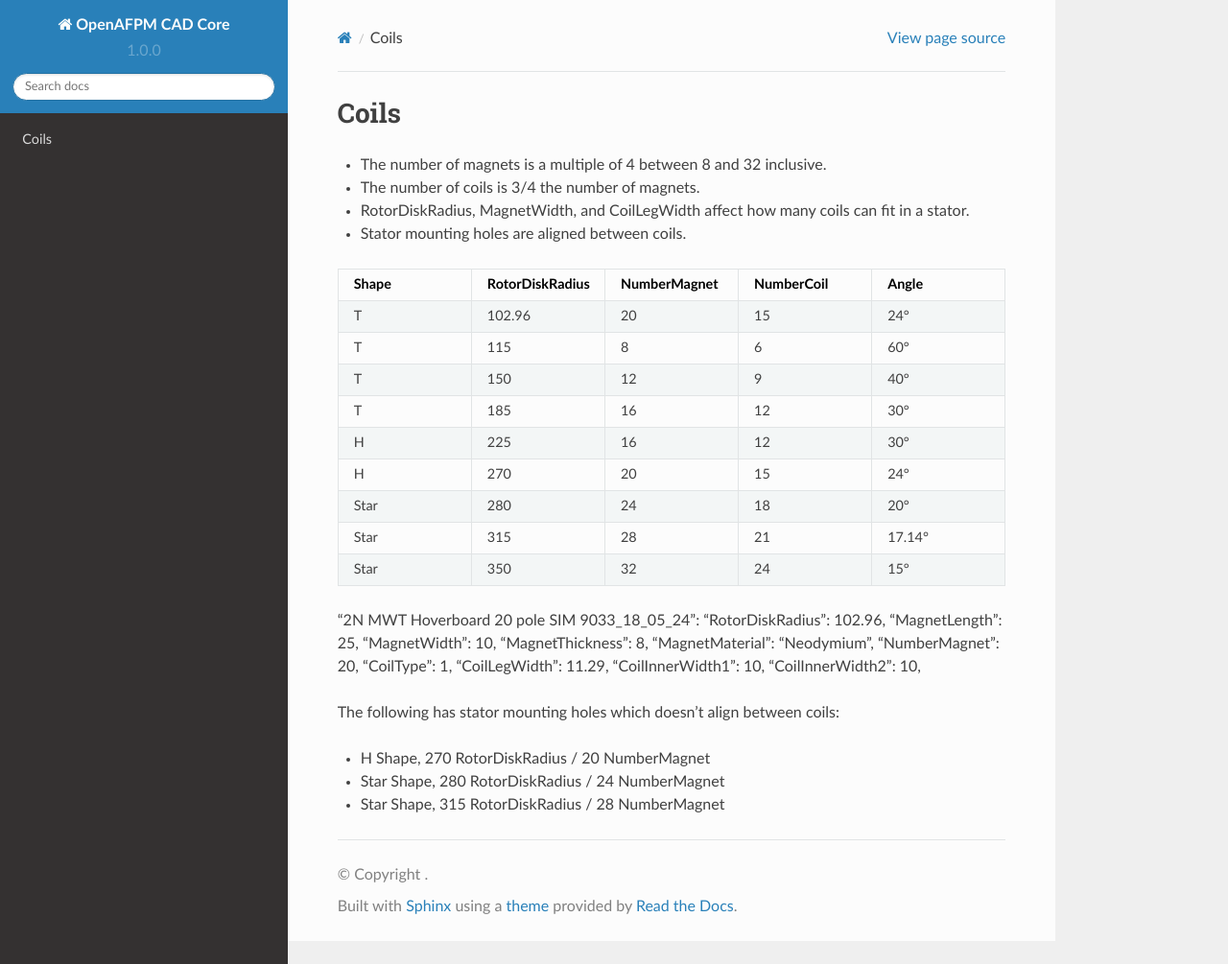
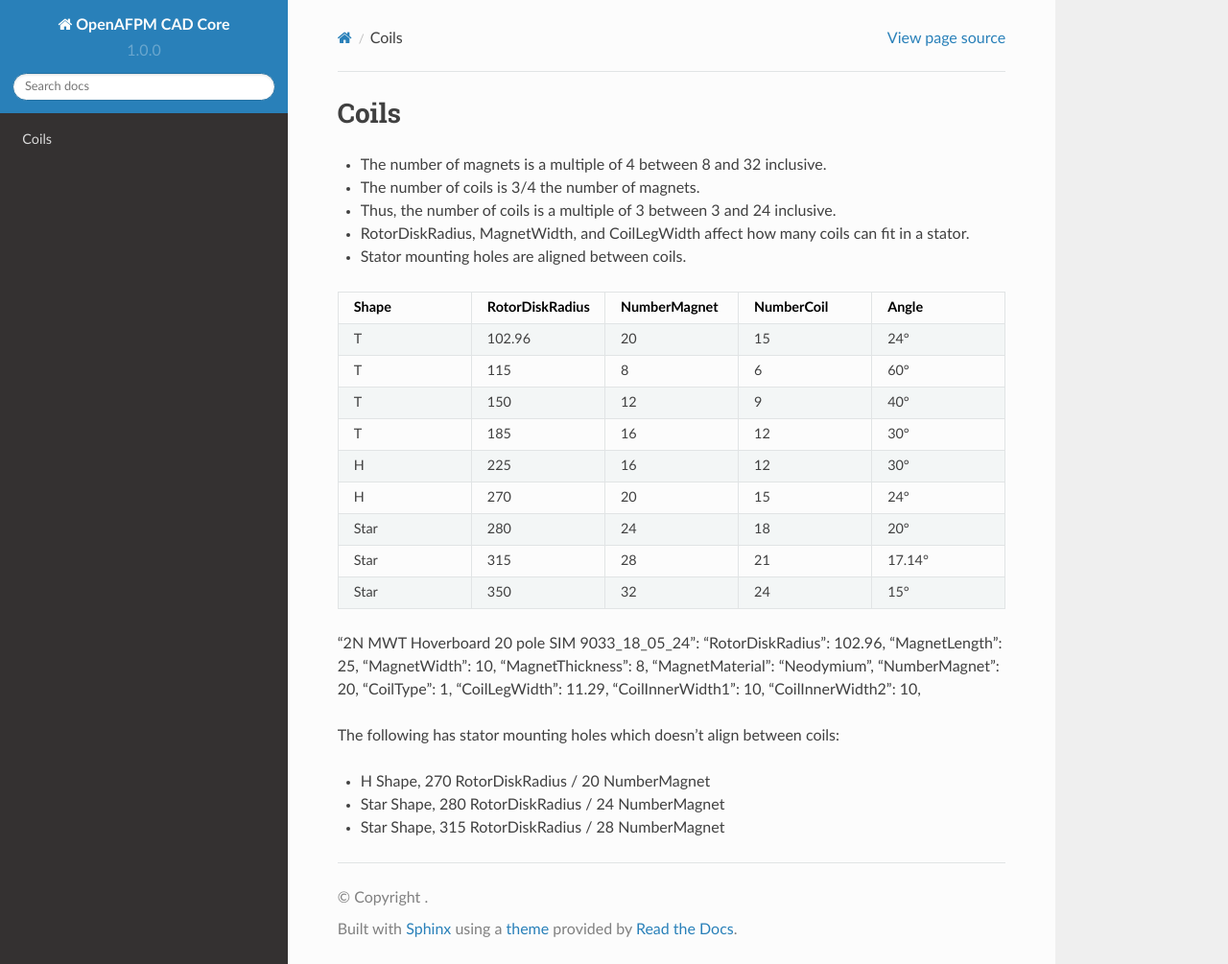
Before and after one commit to gbroques/openafpm-cad-core, a Sphinx documentation site: the page built from docs/coils.rst, in a window 1280 px wide and 1005 px high. Shown: the whole window at 96% size. Built offline with Sphinx 7.4.7 and the Read the Docs theme 2.0.0, drawn with Linux system fonts in a browser that asks for light colours; pages that are not in the unit, such as notebooks, are missing from menus.

Commit message:
Add bullet-point for number of coils

```diff
--- a/docs/coils.rst
+++ b/docs/coils.rst
@@ -3,6 +3,7 @@ Coils
 
 * The number of magnets is a multiple of 4 between 8 and 32 inclusive.
 * The number of coils is 3/4 the number of magnets.
+* Thus, the number of coils is a multiple of 3 between 3 and 24 inclusive.
 * RotorDiskRadius, MagnetWidth, and CoilLegWidth affect how many coils can fit in a stator.
 * Stator mounting holes are aligned between coils.
 
```
